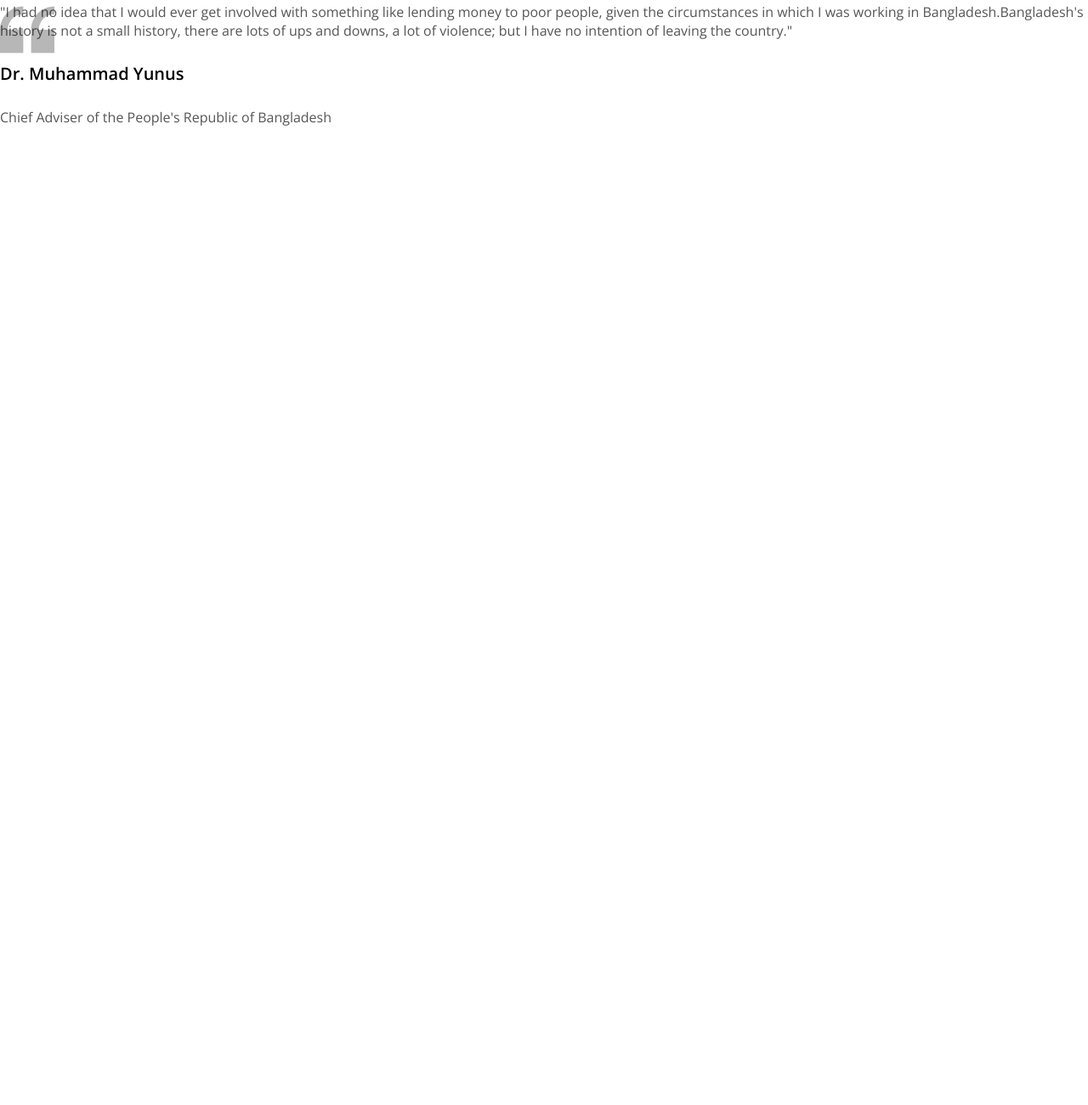
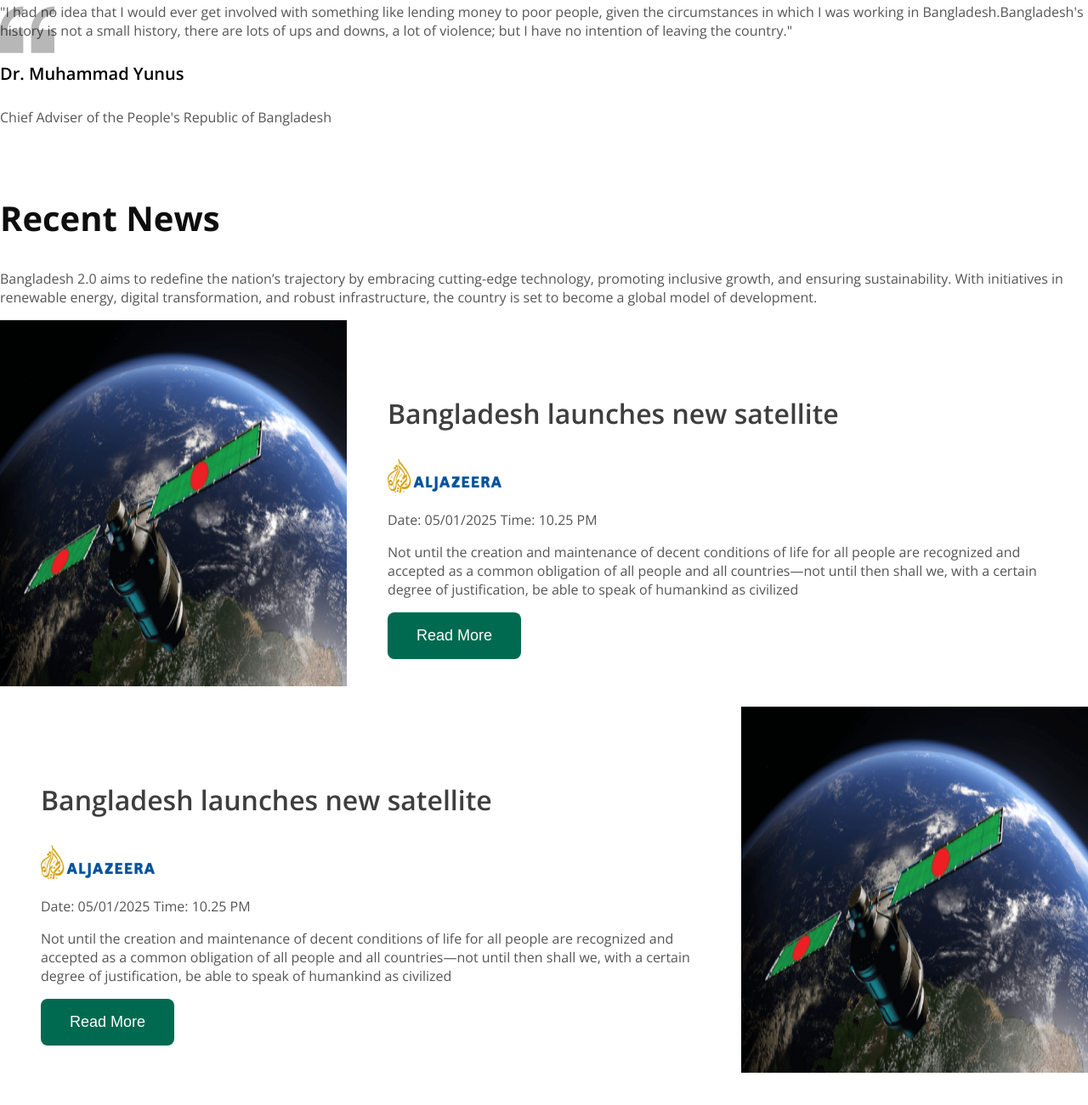
Before and after one commit to darshan377/assignment-1, a plain HTML site: page index.html in a window 1280 px wide. Shown: the part 1381-2682 px from the top of the page at 85% size. Before the commit the page ends 1610 px from the top, so only its background shows below. Drawn offline with nearby package versions, Linux system fonts and the light colour scheme.

Commit message:
news part done

```diff
--- a/index.html
+++ b/index.html
@@ -25,6 +25,8 @@
     </header>
 
     <main>
+        <!-- vision part -->
+
         <section class="visions">
            <div class="vision-descrip">
             <h1 class="sec-title">The Vision of Future</h2>
@@ -62,9 +64,47 @@
                 <p class="sec-descrip">Chief Adviser of the People's Republic of Bangladesh</p>
             </div>
 
+        </section>
+
+        <!-- news part -->
+
+        <section class="news">
+            <div class="news-descrip">
+                <h1 class="sec-title">Recent News</h1>
+                <p class="sec-descrip">Bangladesh 2.0 aims to redefine the nation’s trajectory by embracing cutting-edge technology, promoting inclusive growth, and ensuring sustainability. With initiatives in renewable energy, digital transformation, and robust infrastructure, the country is set to become a global model of development.</p>
+            </div>
+
+            <div class="news-parts-1">
+                <img src="assets/satelite.png" alt="">
+
+                <div class="news-part">
+                    <h3 class="news-part-title">Bangladesh launches new satellite</h3>
+                    <img src="assets/al-jazeera.png" alt="">
+                    <p class="sec-descrip">Date: 05/01/2025 Time: 10.25 PM</p>
+                    <p class="sec-descrip">Not until the creation and maintenance of decent conditions of life for all people are recognized and accepted as a common obligation of all people and all countries—not until then shall we,
+                        with a certain degree of justification, be able to speak of humankind as civilized</p>
+                    <button class="btn-primary">Read More</button>
+                </div>
+                </div>
+
+                <div class="news-parts-2">
+
+                <div class="news-part">
+                    <h3 class="news-part-title">Bangladesh launches new satellite</h3>
+                    <img src="assets/al-jazeera.png" alt="">
+                    <p class="sec-descrip">Date: 05/01/2025 Time: 10.25 PM</p>
+                    <p class="sec-descrip">Not until the creation and maintenance of decent conditions of life for all people are recognized and accepted as a common obligation of all people and all countries—not until then shall we,
+                        with a certain degree of justification, be able to speak of humankind as civilized</p>
+                    <button class="btn-primary">Read More</button>
+
+                </div>
+                <img src="assets/satelite.png" alt="">
+
+        </div>
+
+        </section>
 
 
-        </section>
     </main>
 
     <footer>
--- a/styles/styles.css
+++ b/styles/styles.css
@@ -150,3 +150,33 @@ body{
     font-weight: 600;
     font-size: 20px;
 }
+
+/* news styles */
+
+.news{
+    margin: 80px 0px;
+}
+.news-parts-1{
+    display: flex;
+    background-color: #FFFFFF;
+    border-radius: 24px;
+    margin-bottom: 24px;
+
+}
+
+.news-parts-2{
+    display: flex;
+    background-color: #FFFFFF;
+    border-radius: 24px;
+}
+
+.news-part{
+    padding: 56px 48px 32px ;
+}
+
+.news-part-title{
+    font-weight: 600;
+    font-size: 32px;
+    color: #0E0E0E;
+    opacity: 80%;
+}
```
